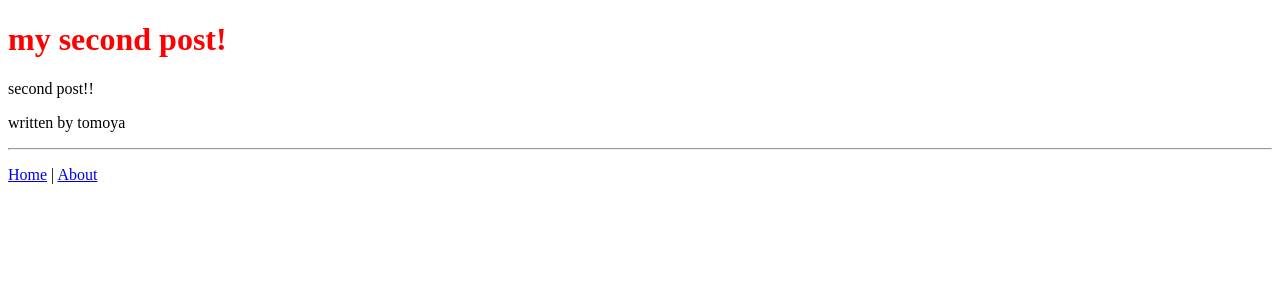
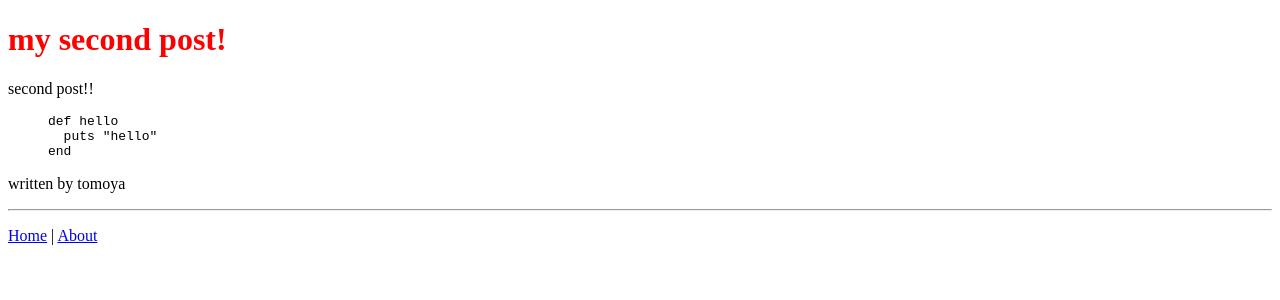
Before and after one commit to tomoya-tsuji/jekyll_lessons, a Jekyll site: the page built from site/_posts/2015-01-06-post2.md, in a window 1280 px wide. Shown: the top 300 px of the page. Built offline with Jekyll 4.4.1, drawn with Linux system fonts in a browser that asks for light colours.

Commit message:
lesson11

```diff
--- a/site/_posts/2015-01-06-post2.md
+++ b/site/_posts/2015-01-06-post2.md
@@ -5,3 +5,9 @@ author: tomoya
 ---
 
 second post!!
+
+{% highlight ruby%}
+def hello
+  puts "hello"
+end
+{% endhighlight %}
```
Also changed, not shown: 1 other file.
